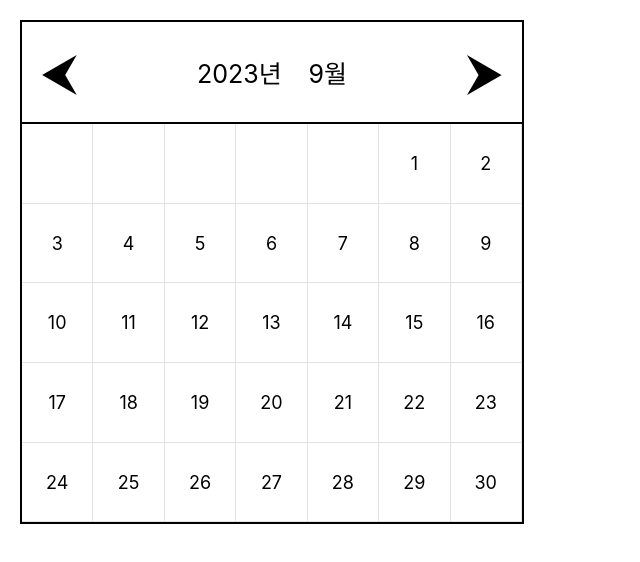
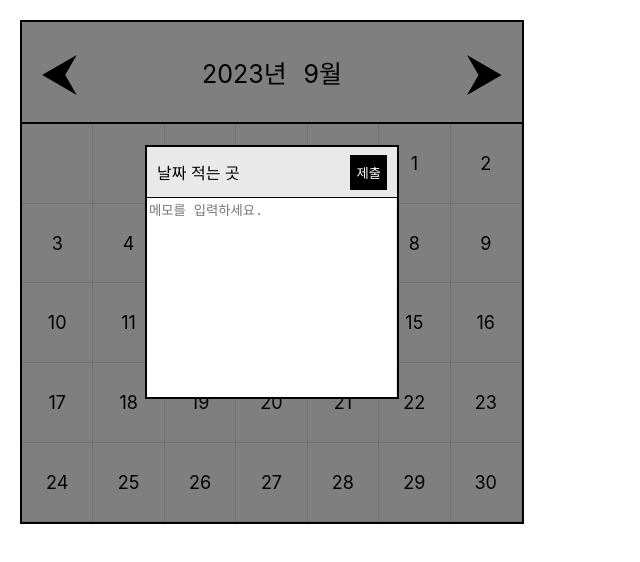
Before and after one commit to picoloman6/RESAT, a React (Create React App) app in the folder day4/: page / in a window 1280 px wide. Shown: the top 562 px of the page, without its empty margins (0-640 px from the left). Built offline with nearby package versions, Linux system fonts and the light colour scheme; the HTML template or start-up script is replaced by a standard one.

Commit message:
[Day4] : 모달 컴포넌트 및 스타일 적용

```diff
--- a/day4/src/Calender/Calender.style.tsx
+++ b/day4/src/Calender/Calender.style.tsx
@@ -1,6 +1,7 @@
 import styled from 'styled-components';
 
 export const CalenderWrapper = styled.div`
+  position: relative;
   width: 500px;
   height: 500px;
   border: 2px solid black;
--- a/day4/src/Calender/Calender.tsx
+++ b/day4/src/Calender/Calender.tsx
@@ -1,18 +1,28 @@
 import { useState } from 'react';
 
+import { MemosType } from '../types';
 import CalenderHeader from '../CalenderHeader/CalenderHeader';
 import CalenderBody from '../CalenderBody/CalenderBody';
+import CalenderModal from '../CalenderModal/CalenderModal';
 import { CalenderWrapper } from './Calender.style';
 
 const Calender = () => {
   const [standardDate, setStandardDate] = useState<Date>(new Date());
+  const [memos, setMemos] = useState<MemosType>({});
+  const [modal, setModal] = useState<boolean>(true);
+
   return (
     <CalenderWrapper>
       <CalenderHeader
         standardDate={standardDate}
         setStandardDate={setStandardDate}
       />
-      <CalenderBody standardDate={standardDate} />
+      <CalenderBody
+        standardDate={standardDate}
+        memos={memos}
+        setMemos={setMemos}
+      />
+      {modal && <CalenderModal />}
     </CalenderWrapper>
   );
 };
--- a/day4/src/CalenderBody/CalenderBody.tsx
+++ b/day4/src/CalenderBody/CalenderBody.tsx
@@ -1,5 +1,6 @@
 import React, { useState, useEffect } from 'react';
 
+import { MemosType } from '../types';
 import { makeMonth } from '../utils';
 import {
   StyledWeek,
@@ -14,25 +15,32 @@ interface DatePropsType {
 
 interface BodyPropsType {
   standardDate: Date;
+  memos: MemosType;
+  setMemos: React.Dispatch<React.SetStateAction<MemosType>>;
 }
 
 const CalenderDate: React.FC<DatePropsType> = ({ week, size }) => {
-  const onClick = () => {
-    console.log('여기');
+  const onClick = (e: React.MouseEvent<HTMLDivElement>) => {
+    const element = e.target as HTMLTextAreaElement;
+    if (element.innerText !== '') {
+      console.log(element.innerText);
+    }
   };
 
   return (
-    <StyledWeek size={size}>
+    <StyledWeek onClick={onClick} size={size}>
       {week.map((date, i) => (
-        <StyledDate onClick={onClick} key={i}>
-          {date === 0 ? '' : date}
-        </StyledDate>
+        <StyledDate key={i}>{date === 0 ? '' : date}</StyledDate>
       ))}
     </StyledWeek>
   );
 };
 
-const CalenderBody: React.FC<BodyPropsType> = ({ standardDate }) => {
+const CalenderBody: React.FC<BodyPropsType> = ({
+  standardDate,
+  memos,
+  setMemos
+}) => {
   const [month, setMonth] = useState<number[][] | null>(null);
 
   useEffect(() => {
--- a/day4/src/CalenderHeader/CalenderHeader.style.tsx
+++ b/day4/src/CalenderHeader/CalenderHeader.style.tsx
@@ -20,7 +20,7 @@ export const CalenderHeaderWrapper = styled.div`
   > div {
     display: flex;
     justify-content: space-between;
-    width: 30%;
+    width: 28%;
 
     > span {
       font-size: 25px;
--- /dev/null
+++ b/day4/src/CalenderModal/CalenderModal.style.tsx
@@ -0,0 +1,49 @@
+import styled from 'styled-components';
+
+export const CalenderModalWrapper = styled.div`
+  display: flex;
+  justify-content: center;
+  align-items: center;
+  position: absolute;
+  top: 0;
+  left: 0;
+  width: 100%;
+  height: 100%;
+  background-color: rgba(0, 0, 0, 0.5);
+`;
+
+export const CalenderModalContent = styled.div`
+  width: 50%;
+  height: 50%;
+  background: #e9e9e9;
+  border: 2px solid black;
+
+  > div {
+    display: flex;
+    justify-content: space-between;
+    align-items: center;
+    height: 20%;
+    width: 100%;
+    border-bottom: 1px solid black;
+
+    > span {
+      margin-left: 10px;
+    }
+
+    > button {
+      height: 35px;
+      border: none;
+      background: black;
+      color: white;
+      margin-right: 10px;
+      cursor: pointer;
+    }
+  }
+
+  > textarea {
+    height: 78%;
+    width: 98%;
+    border: none;
+    resize: none;
+  }
+`;
--- /dev/null
+++ b/day4/src/CalenderModal/CalenderModal.tsx
@@ -0,0 +1,20 @@
+import {
+  CalenderModalWrapper,
+  CalenderModalContent
+} from './CalenderModal.style';
+
+const CalenderModal = () => {
+  return (
+    <CalenderModalWrapper>
+      <CalenderModalContent>
+        <div>
+          <span>날짜 적는 곳</span>
+          <button>제출</button>
+        </div>
+        <textarea placeholder='메모를 입력하세요.' />
+      </CalenderModalContent>
+    </CalenderModalWrapper>
+  );
+};
+
+export default CalenderModal;
--- /dev/null
+++ b/day4/src/types.tsx
@@ -0,0 +1,3 @@
+export interface MemosType {
+  [key: string]: string;
+}
```
